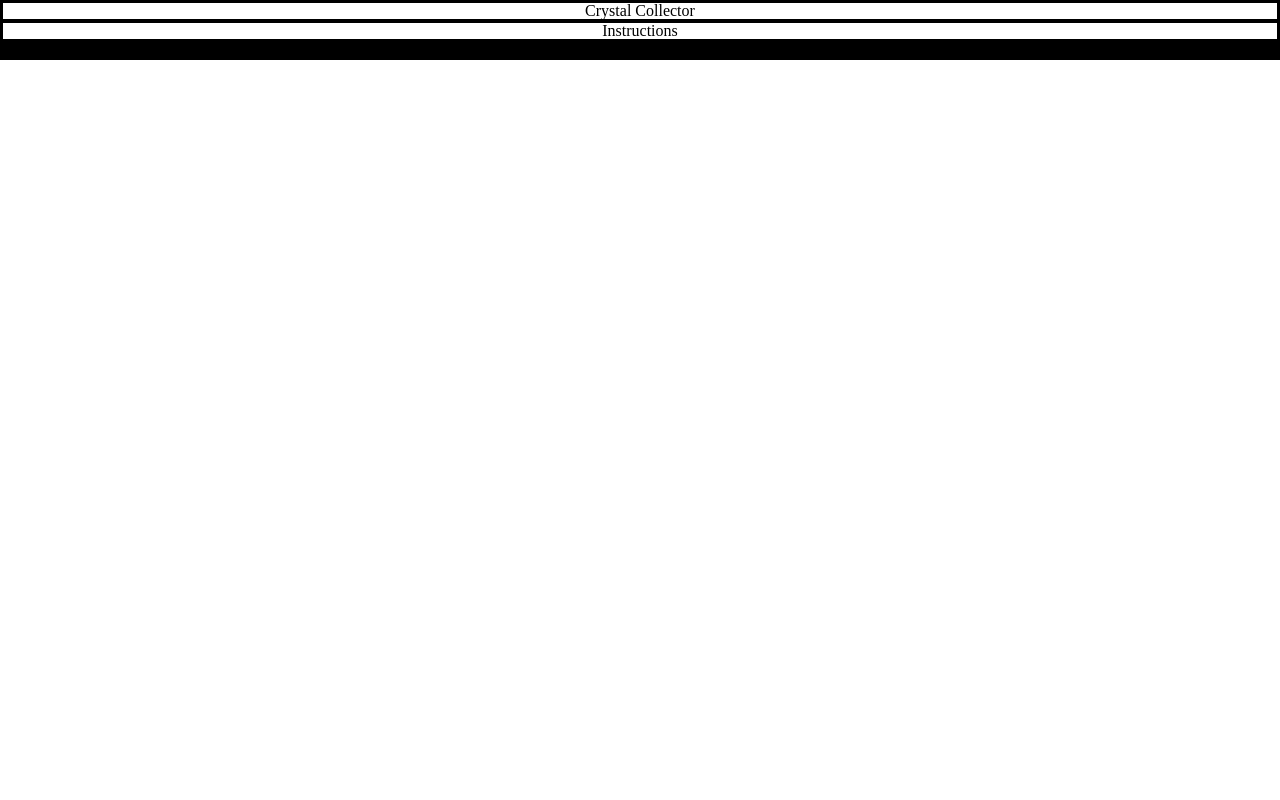
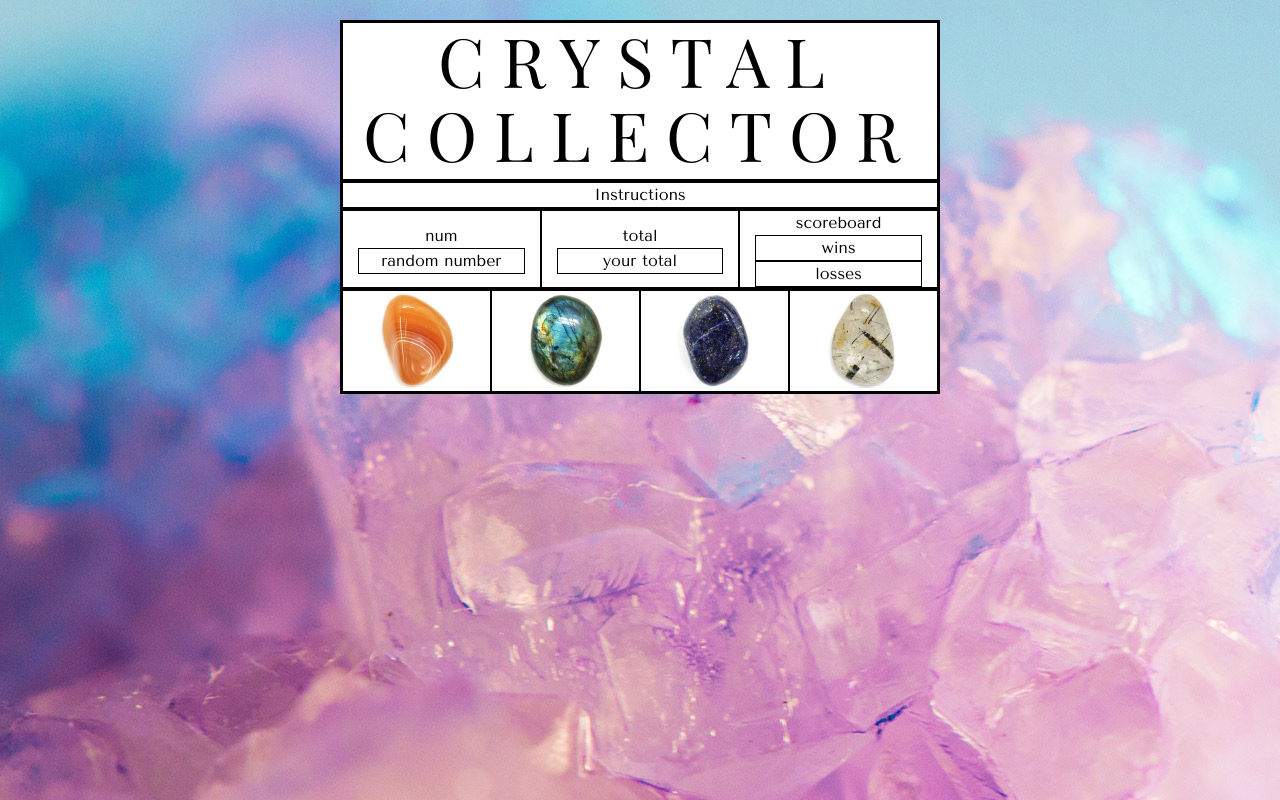
Before and after one commit to violetxchang/unit-4-game, a plain HTML site: page index.html in a window 1280 px wide. Drawn offline with nearby package versions, Linux system fonts and the light colour scheme.

Commit message:
basic layout

```diff
--- a/assets/css/style.css
+++ b/assets/css/style.css
@@ -1,5 +1,33 @@
+body {
+    background-image: url("/unit-4-game/assets/images/bg.jpg");
+    background-repeat: repeat;
+    font-family: 'Tenor Sans', sans-serif;
+    color: black;
+}
+
+img {
+    width: 100px;
+}
+
 div {
     border: 1px solid black;
     align-content: center;
     text-align: center;
+    margin:0;
+    background: white;
 }
+
+.container {
+    width: 600px;
+    align-content: center;
+    margin: 20px auto;
+
+}
+
+h1 {
+    font-family: 'Playfair Display', serif;
+    font-size: 68px;
+    letter-spacing: .25em;
+    text-transform: uppercase;
+    line-height: 74px;
+}
--- a/index.html
+++ b/index.html
@@ -6,35 +6,45 @@
     <meta http-equiv="X-UA-Compatible" content="ie=edge">
     <title>Crystal Collector</title>
     <link rel="stylesheet" href="./assets/css/reset.css">
+    <link href="https://fonts.googleapis.com/css?family=Playfair+Display|Tenor+Sans&display=swap" rel="stylesheet">
+    <link rel="stylesheet" href="https://stackpath.bootstrapcdn.com/bootstrap/4.3.1/css/bootstrap.min.css" integrity="sha384-ggOyR0iXCbMQv3Xipma34MD+dH/1fQ784/j6cY/iJTQUOhcWr7x9JvoRxT2MZw1T" crossorigin="anonymous">
     <link rel="stylesheet" href="./assets/css/style.css">
 </head>
 <body>
 
         <div class="container">
                 <div class="row">
-                  <div class="col-lg-12">
-                    Crystal Collector
+                  <div class="col-sm-12">
+                    <h1>Crystal Collector</h1>
                   </div>
                 </div>
 
                 <div class="row">
-                  <div class="col-lg-12">
+                  <div class="col-sm-12">
                     Instructions
                   </div>
                 </div>
 
                 <div class="row">
-                        <div class="col-lg-4" id="randomNumber"></div>
-                        <div class="col-lg-4" id="yourTotal"></div>
-                        <div class="col-lg-4" id="scoreBoard"></div>
+                        <div class="col-sm-4" id="randomNumber">num
+                            <div>random number</div>
+                        </div>
+                        <div class="col-sm-4" id="yourTotal">total
+                            <div>your total</div>
+                        </div>
+                        <div class="col-sm-4" id="scoreBoard">scoreboard
+                            <div class="wins">wins</div>
+                            <div class="losses">losses</div>
+                        </div>
                     </div>
 
                     <div class="row">
-                            <div class="col-lg-3"></div>
-                            <div class="col-lg-3"></div>
-                            <div class="col-lg-3"></div>
-                            <div class="col-lg-3"></div>
+                            <div class="col-md-3"><img src="./assets/images/carnelian.jpg" alt="carnelian"></div>
+                            <div class="col-md-3"><img src="./assets/images/labradorite.jpg" alt="labradorite"></div>
+                            <div class="col-md-3"><img src="./assets/images/lapisLazuli.jpg" alt="lapiz lazuli"></div>
+                            <div class="col-md-3"><img src="./assets/images/tourmalinatedQuartz.jpg" alt="tourmalinated quartz"></div>
                         </div>
+
               </div>
 
 </body>
```
Also changed, not shown: assets/images/bg.jpg (added).
